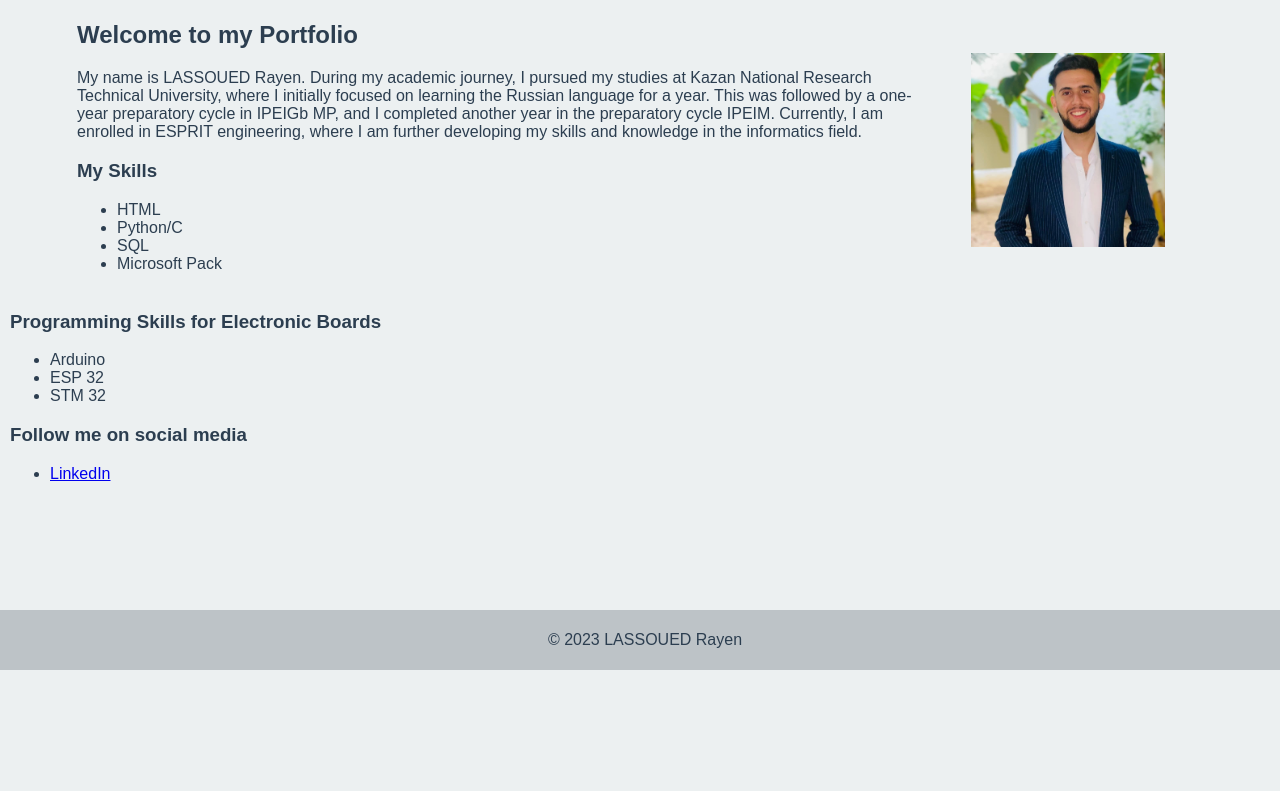
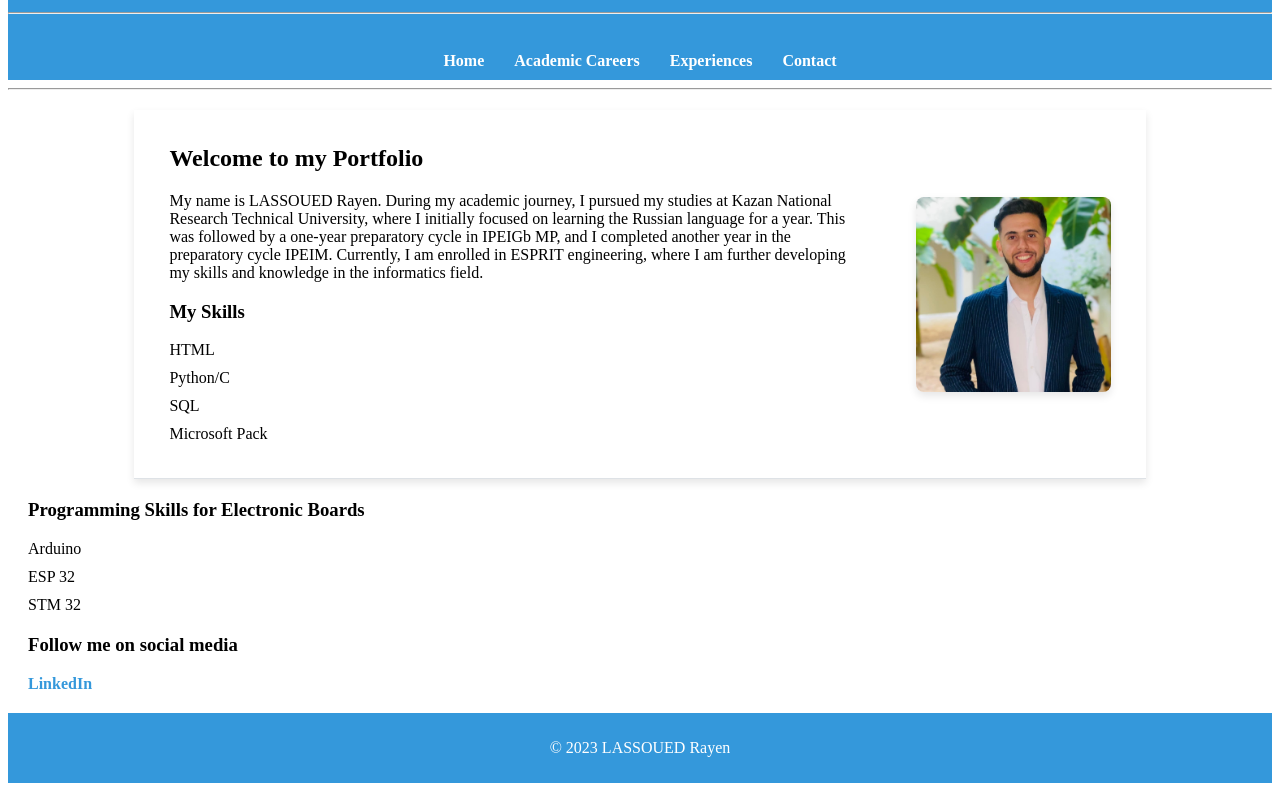
Before and after one commit to rayenx2/3B1RayenLassoued, a plain HTML site: page index.html in a window 1280 px wide. Shown: the part 130-921 px from the top of the page. Before the commit the page ends 800 px from the top, so only its background shows below. Drawn offline with Linux system fonts and the light colour scheme.

Commit message:
Initial commit

```diff
--- /dev/null
+++ b/academiccareers.css
@@ -0,0 +1,76 @@
+<style>
+    body {
+        font-family: 'Arial', sans-serif;
+        background-color: #ecf0f3; /* Light blue background */
+        color: #333;
+        margin: 0;
+        padding: 0;
+        line-height: 1.6;
+    }
+
+    header {
+        background-color: #3498db; /* Dodger blue header */
+        color: #fff;
+        text-align: center;
+        padding: 20px 0;
+    }
+
+    nav {
+        display: flex;
+        justify-content: center;
+        background-color: #3498db; /* Dodger blue navigation bar */
+        padding: 10px 0;
+    }
+
+    nav a {
+        text-decoration: none;
+        color: #fff;
+        margin: 0 15px;
+        font-weight: bold;
+        transition: color 0.3s ease-in-out;
+    }
+
+    nav a:hover {
+        color: #2980b9; /* Slightly darker blue on hover */
+    }
+
+    table {
+        width: 80%;
+        margin: 20px auto;
+        border-collapse: collapse;
+        box-shadow: 0 4px 8px rgba(0, 0, 0, 0.1);
+    }
+
+    th, td {
+        padding: 15px;
+        text-align: left;
+        border-bottom: 1px solid #dee2e6;
+    }
+
+    th {
+        background-color: #3498db; /* Dodger blue header in the table */
+        color: #fff;
+    }
+
+    section {
+        margin: 20px;
+        clear: both;
+    }
+
+    section h3 {
+        clear: both;
+    }
+
+
+
+    footer {
+    background-color: #3498db; /* Dodger blue footer */
+    color: #fff;
+    text-align: center;
+    padding: 10px;
+    position: fixed;
+    bottom: 0;
+    width: 100%;
+    box-shadow: 0px 0px 10px rgba(0, 0, 0, 0.1);
+	}
+</style>
--- /dev/null
+++ b/contact.css
@@ -0,0 +1,75 @@
+<style>
+    body {
+        font-family: 'Arial', sans-serif;
+        background-color: #ecf0f3; /* Light blue background */
+        color: #333;
+        margin: 0;
+        padding: 0;
+        line-height: 1.6;
+    }
+
+    header {
+        background-color: #3498db; /* Dodger blue header */
+        color: #fff;
+        text-align: center;
+        padding: 20px 0;
+    }
+
+    nav {
+        display: flex;
+        justify-content: center;
+        background-color: #3498db; /* Dodger blue navigation bar */
+        padding: 10px 0;
+    }
+
+    nav a {
+        text-decoration: none;
+        color: #fff;
+        margin: 0 15px;
+        font-weight: bold;
+        transition: color 0.3s ease-in-out;
+    }
+
+    nav a:hover {
+        color: #2980b9; /* Slightly darker blue on hover */
+    }
+
+    table {
+        width: 80%;
+        margin: 20px auto;
+        border-collapse: collapse;
+        box-shadow: 0 4px 8px rgba(0, 0, 0, 0.1);
+    }
+
+    th, td {
+        padding: 15px;
+        text-align: left;
+        border-bottom: 1px solid #dee2e6;
+    }
+
+    th {
+        background-color: #3498db; /* Dodger blue header in the table */
+        color: #fff;
+    }
+
+    section {
+        margin: 20px;
+        clear: both;
+    }
+
+    section h3 {
+        clear: both;
+    }
+
+
+    footer {
+    background-color: #3498db; /* Dodger blue footer */
+    color: #fff;
+    text-align: center;
+    padding: 10px;
+    position: fixed;
+    bottom: 0;
+    width: 100%;
+    box-shadow: 0px 0px 10px rgba(0, 0, 0, 0.1);
+	}
+</style>
--- /dev/null
+++ b/experiences.css
@@ -0,0 +1,76 @@
+<style>
+    body {
+        font-family: 'Arial', sans-serif;
+        background-color: #ecf0f3; /* Light blue background */
+        color: #333;
+        margin: 0;
+        padding: 0;
+        line-height: 1.6;
+    }
+
+    header {
+        background-color: #3498db; /* Dodger blue header */
+        color: #fff;
+        text-align: center;
+        padding: 20px 0;
+    }
+
+    nav {
+        display: flex;
+        justify-content: center;
+        background-color: #3498db; /* Dodger blue navigation bar */
+        padding: 10px 0;
+    }
+
+    nav a {
+        text-decoration: none;
+        color: #fff;
+        margin: 0 15px;
+        font-weight: bold;
+        transition: color 0.3s ease-in-out;
+    }
+
+    nav a:hover {
+        color: #2980b9; /* Slightly darker blue on hover */
+    }
+
+    table {
+        width: 80%;
+        margin: 20px auto;
+        border-collapse: collapse;
+        box-shadow: 0 4px 8px rgba(0, 0, 0, 0.1);
+    }
+
+    th, td {
+        padding: 15px;
+        text-align: left;
+        border-bottom: 1px solid #dee2e6;
+    }
+
+    th {
+        background-color: #3498db; /* Dodger blue header in the table */
+        color: #fff;
+    }
+
+    section {
+        margin: 20px;
+        clear: both;
+    }
+
+    section h3 {
+        clear: both;
+    }
+
+
+
+    footer {
+    background-color: #3498db; /* Dodger blue footer */
+    color: #fff;
+    text-align: center;
+    padding: 10px;
+    position: fixed;
+    bottom: 0;
+    width: 100%;
+    box-shadow: 0px 0px 10px rgba(0, 0, 0, 0.1);
+	}
+</style>
--- /dev/null
+++ b/index.css
@@ -0,0 +1,99 @@
+<style>
+    body {
+        font-family: 'Arial', sans-serif;
+        background-color: #ecf0f3; /* Light blue background */
+        color: #333;
+        margin: 0;
+        padding: 0;
+        line-height: 1.6;
+    }
+
+    header {
+        background-color: #3498db; /* Dodger blue header */
+        color: #fff;
+        text-align: center;
+        padding: 20px 0;
+    }
+
+    nav {
+        display: flex;
+        justify-content: center;
+        background-color: #3498db; /* Dodger blue navigation bar */
+        padding: 10px 0;
+    }
+
+    nav a {
+        text-decoration: none;
+        color: #fff;
+        margin: 0 15px;
+        font-weight: bold;
+        transition: color 0.3s ease-in-out;
+    }
+
+    nav a:hover {
+        color: #2980b9; /* Slightly darker blue on hover */
+    }
+
+    table {
+        width: 80%;
+        margin: 20px auto;
+        border-collapse: collapse;
+        box-shadow: 0 4px 8px rgba(0, 0, 0, 0.1);
+    }
+
+    th, td {
+        padding: 15px;
+        text-align: left;
+        border-bottom: 1px solid #dee2e6;
+    }
+
+    th {
+        background-color: #3498db; /* Dodger blue header in the table */
+        color: #fff;
+    }
+
+    section {
+        margin: 20px;
+        clear: both;
+    }
+
+    section h3 {
+        clear: both;
+    }
+
+    section ul {
+        list-style: none;
+        padding: 0;
+    }
+
+    section ul li {
+        margin-bottom: 10px;
+    }
+
+    section ul li a {
+        color: #3498db; /* Dodger blue link color */
+        text-decoration: none;
+        font-weight: bold;
+    }
+
+    section ul li a:hover {
+        text-decoration: underline;
+    }
+
+    section img {
+        display: block;
+        margin: 0 auto;
+        max-width: 100%;
+        height: auto;
+        border-radius: 8px;
+        box-shadow: 0 4px 8px rgba(0, 0, 0, 0.1);
+    }
+
+    footer {
+        background-color: #3498db; /* Dodger blue footer */
+        color: #fff;
+        text-align: center;
+        padding: 10px;
+        clear: both;
+    }
+</style>
--- a/index.html
+++ b/index.html
@@ -1,53 +1,10 @@
+<!DOCTYPE html>
 <html>
 
 <head>
     <meta charset="UTF-8">
     <title>LASSOUED Rayen - Portfolio</title>
-    <style>
-        body {
-            font-family: 'Arial', sans-serif;
-            background-color: #ecf0f1;
-            color: #2c3e50;
-            margin: 0;
-            padding: 0;
-        }
-
-        header {
-            background-color: #bdc3c7;
-            text-align: center;
-            padding: 0px;
-        }
-
-        nav a {
-            text-decoration: none;
-            color: #e74c3c;
-            margin: 0 10px;
-        }
-
-        table {
-            width: 90%;
-            margin: 0px auto;
-        }
-
-        section {
-            margin: 10px;
-        }
-
-        section img {
-            margin-left: 10px;
-            max-width: 80%;
-            height: auto;
-        }
-
-        footer {
-            background-color: #bdc3c7;
-            text-align: center;
-            padding: 5px;
-            position: fixed;
-            bottom: 0;
-            width: 100%;
-        }
-    </style>
+    <link rel="stylesheet" type="text/css" href="index.css">
 </head>
 
 <body>
```
Also changed, not shown: academiccareers.html (+1 -45 lines), contact.html (+3 -46 lines), experiences.html (+4 -49 lines).
